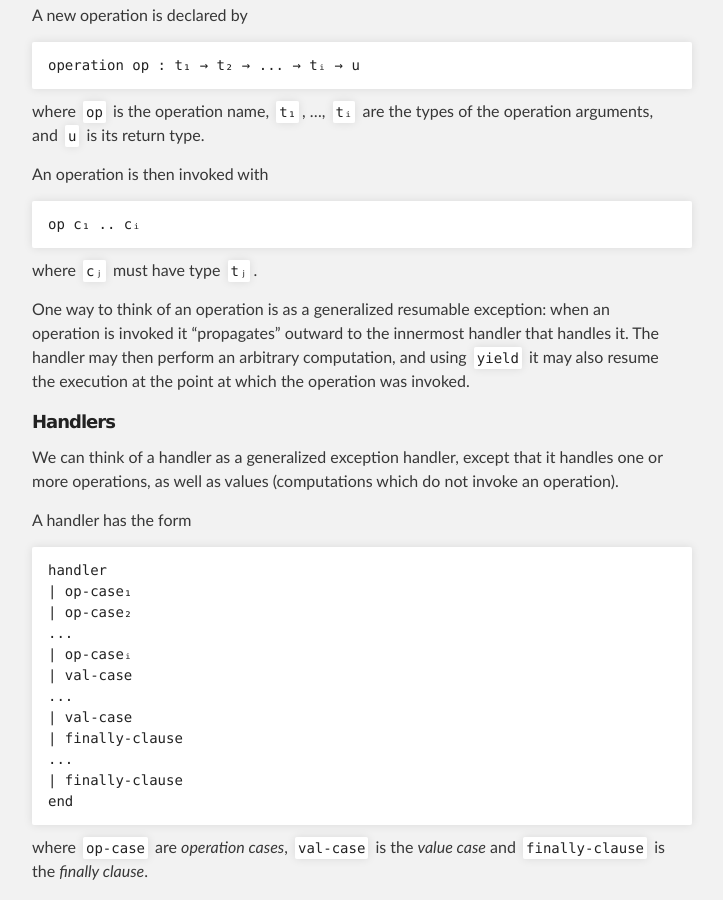
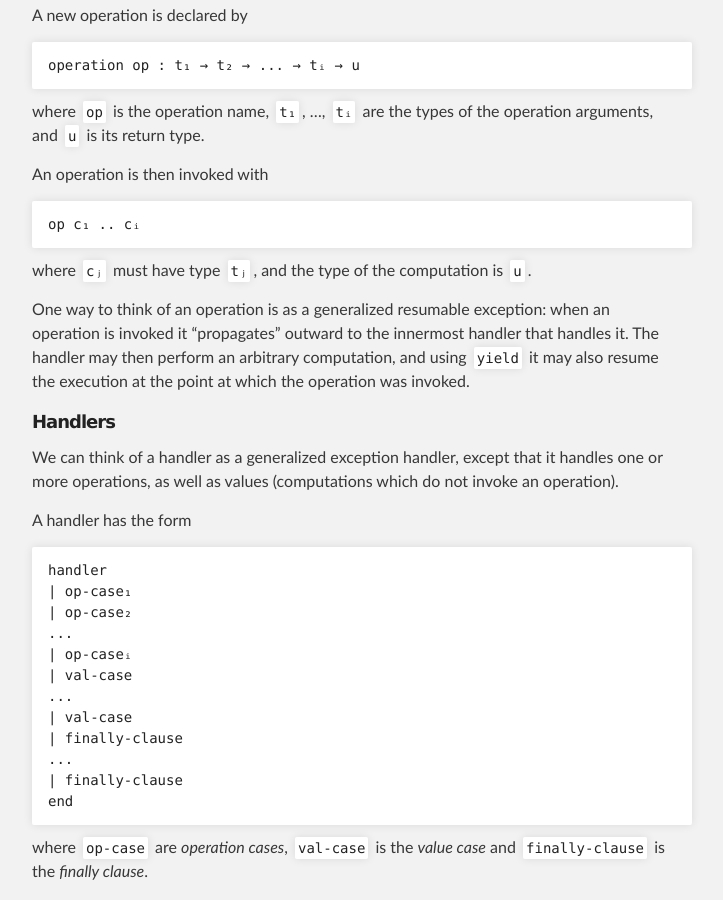
Before and after one commit to Andromedans/andromeda, a Jekyll site: the page built from meta-language.md, in a window 1280 px wide and 900 px high, scrolled down 9313 px. Shown: the whole window, without its empty margins (288-1011 px from the left). Built offline with Jekyll 4.4.1, drawn with Linux system fonts in a browser that asks for light colours; formulas are drawn with MathJax 3.

Commit message:
Fix type, improve operation description.

```diff
--- a/meta-language.md
+++ b/meta-language.md
@@ -7,7 +7,7 @@ use_math: true
 
 Table of contents:
 
-* [About the Andromeda meta-language](#about-the-a1ndromeda-meta-language)
+* [About the Andromeda meta-language](#about-the-andromeda-meta-language)
 * [ML-types](#ml-types)
    * [ML-type definitions](#ml-type-definitions)
    * [Inductive ML-datatypes](#inductive-ml-datatypes)
@@ -412,7 +412,7 @@ An operation is then invoked with
 
     op c₁ .. cᵢ
 
-where `cⱼ` must have type `tⱼ`.
+where `cⱼ` must have type `tⱼ`, and the type of the computation is `u`.
 
 One way to think of an operation is as a generalized resumable exception: when an
 operation is invoked it "propagates" outward to the innermost handler that handles it. The
```
